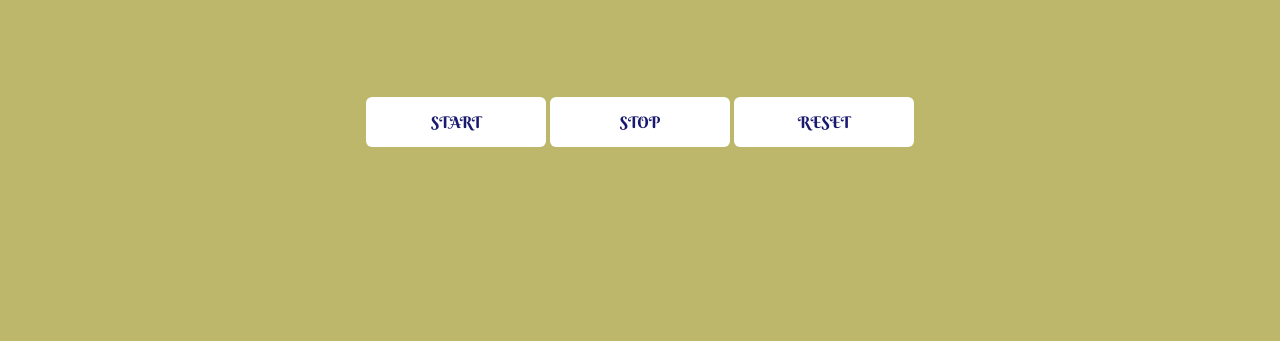
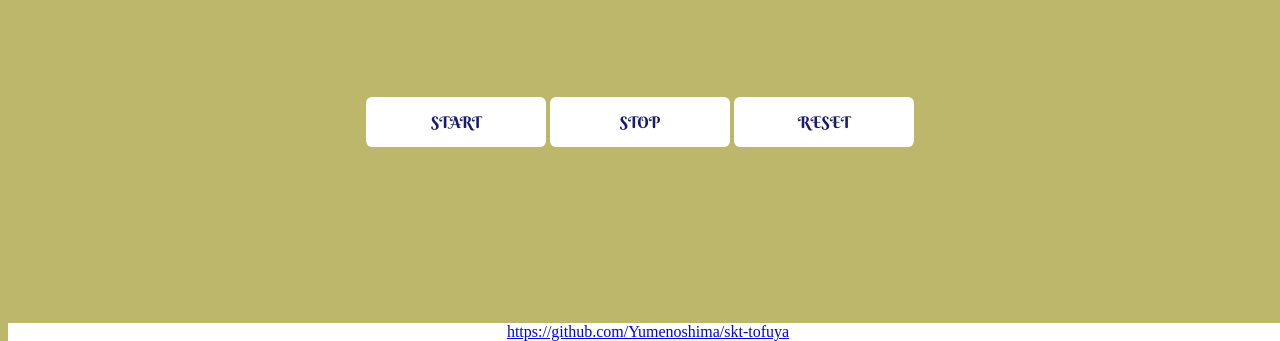
Before and after one commit to Yumenoshima/skt-tofuya, a plain HTML site: page stopwatch.html in a window 1280 px wide. Shown: the part 459-800 px from the top of the page. Drawn offline with Linux system fonts and the light colour scheme.

Commit message:
added a footer section to the stopwatch page

```diff
--- a/stopwatch.html
+++ b/stopwatch.html
@@ -34,6 +34,13 @@
             font-size: 80px;
         }
 
+        .footer {
+            background-color: #FFF;
+            position:fixed;
+            bottom: 0;
+            width: 100%;
+            text-align: center;
+        }
 
     </style>
 </head>
@@ -54,5 +61,11 @@
 
 <script src="js/stopwatch.js"></script>
 
+
+
+<div class="footer">
+    <a href="https://github.com/Yumenoshima/skt-tofuya">https://github.com/Yumenoshima/skt-tofuya</a>
+</div>
+
 </body>
 </html>
```
